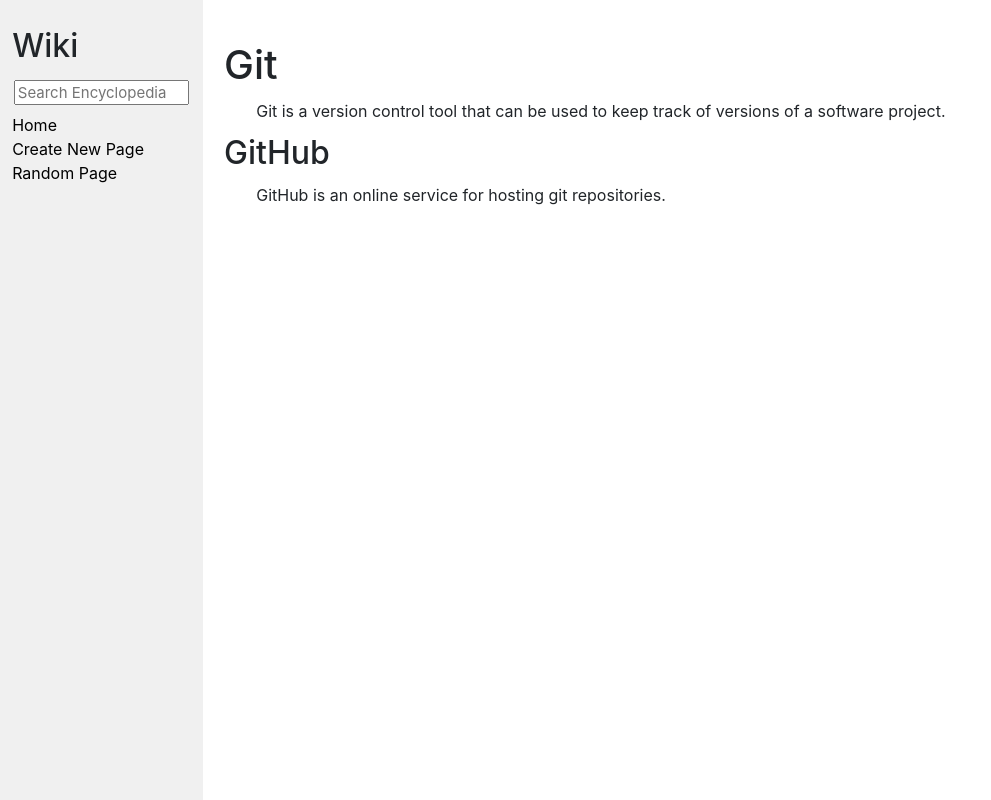
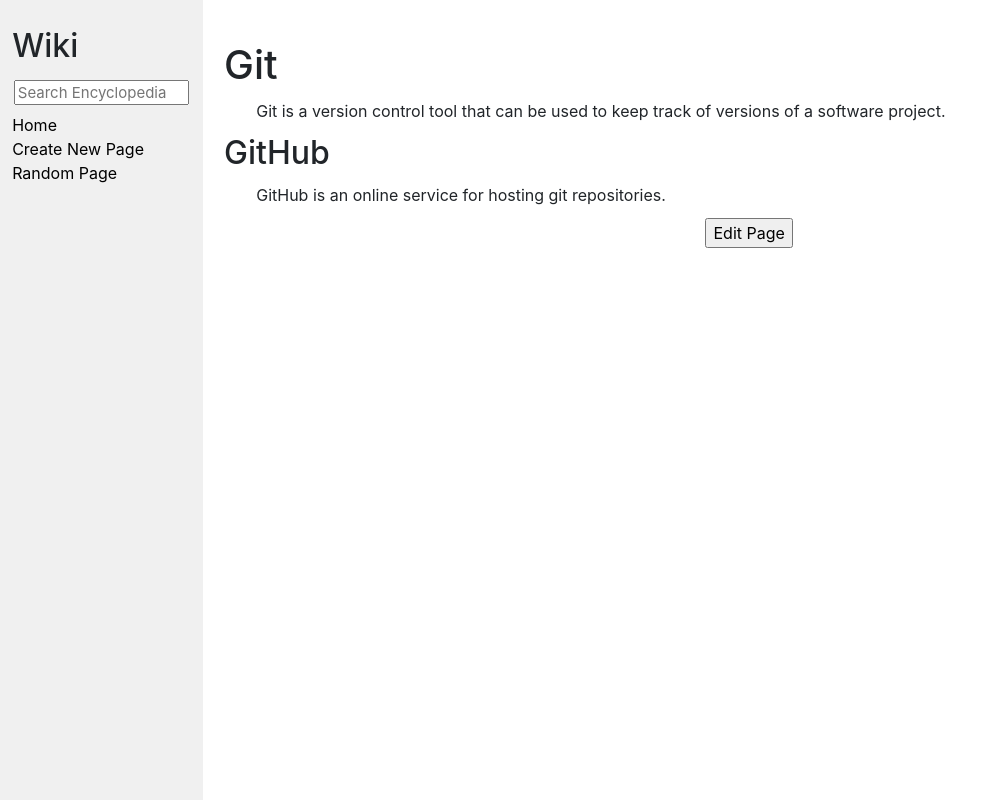
Before and after one commit to SATISH84461/cs50webdevelopmentprograms, a Django app: page /wiki/Git in a window 1280 px wide. Shown: the whole page, without its empty margins (0-991 px from the left). Run offline with Django 3.2, Linux system fonts and the light colour scheme; some libraries are stand-ins or nearby versions.

Commit message:
Added the Edit Button

```diff
--- a/wiki/encyclopedia/templates/encyclopedia/page.html
+++ b/wiki/encyclopedia/templates/encyclopedia/page.html
@@ -6,4 +6,7 @@
 
 {% block body %}
     {{data | safe}}
+    <form action="{% url 'edit_page' name %}">
+        <input type="submit" value="Edit Page">
+    </form>
 {% endblock %}
```
Also changed, not shown: wiki/entries/Css.md (+14 -0 lines), wiki/entries/Django.md (+2 -0 lines), wiki/entries/Wordpress.md (+40 -0 lines).
